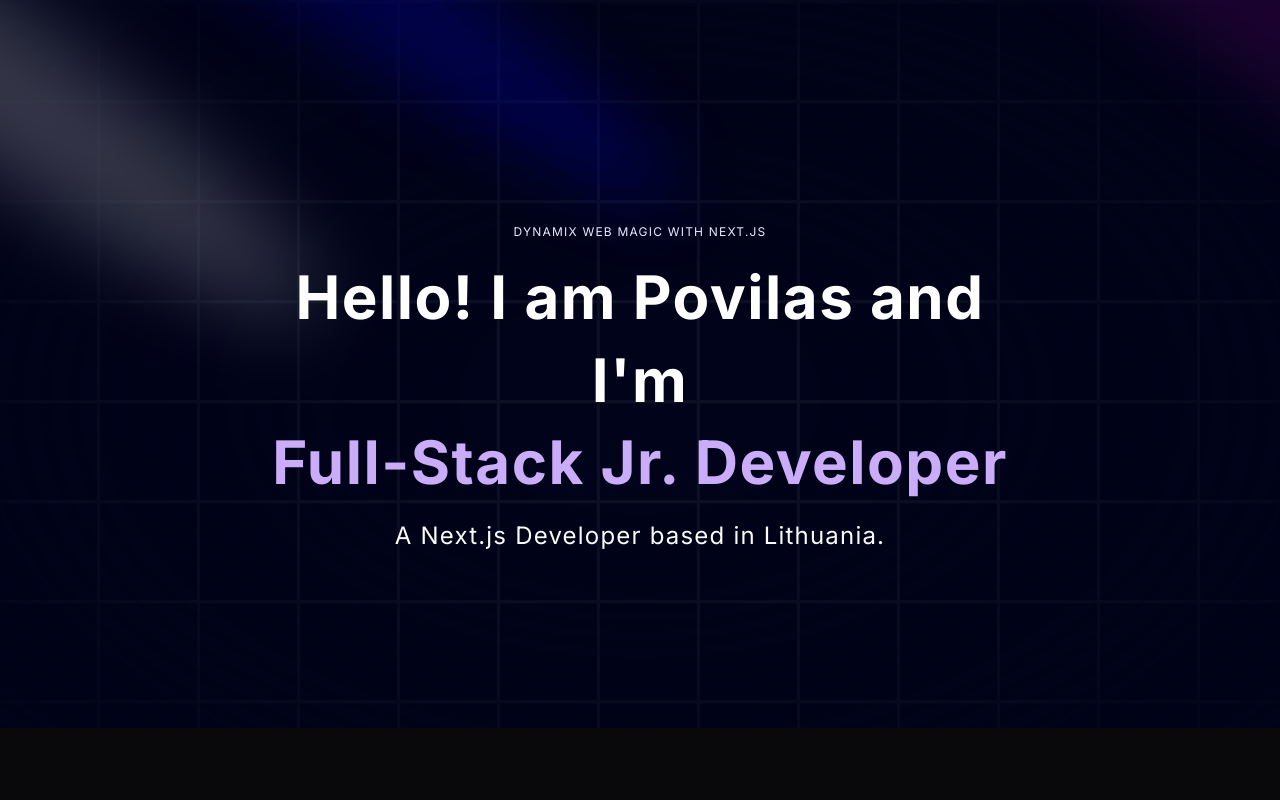
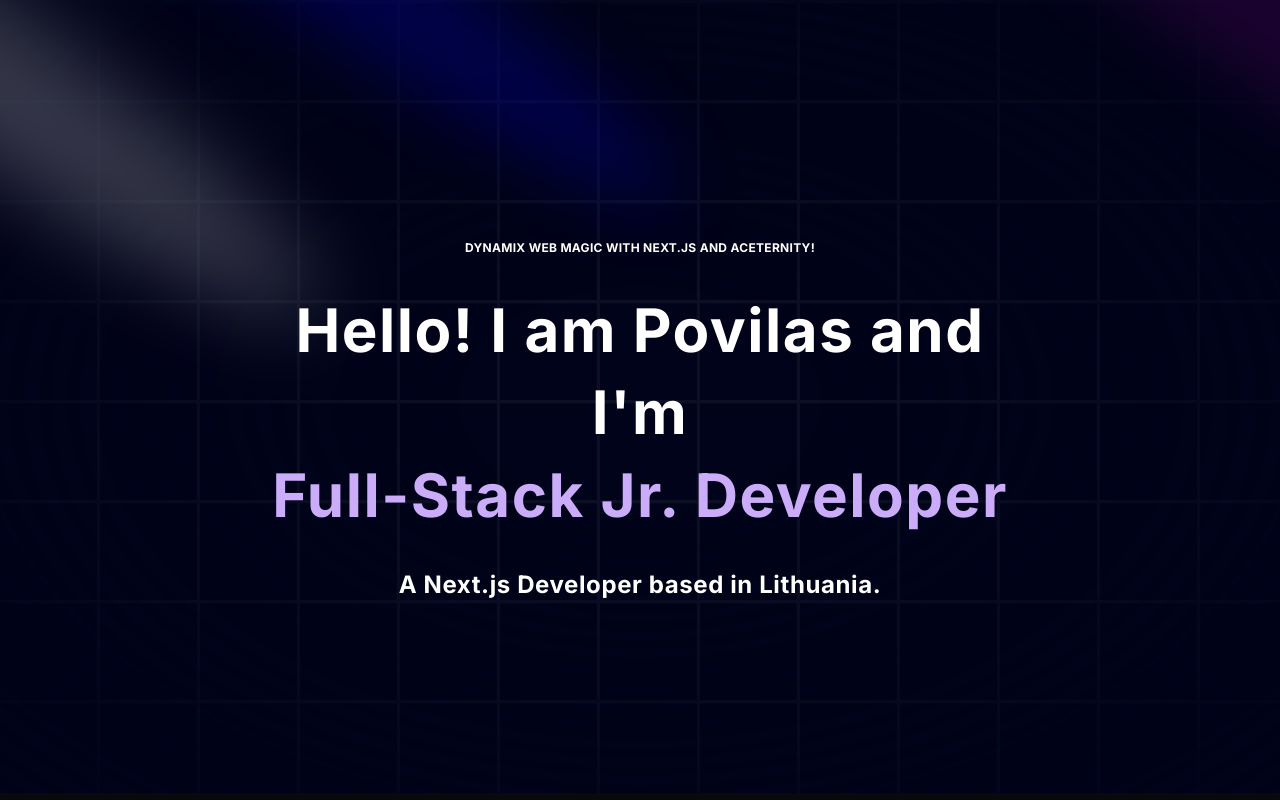
Before and after one commit to Pamkenas/Portfolio, a Next.js app: page / in a window 1280 px wide. Built offline with nearby package versions, Linux system fonts and the light colour scheme.

Commit message:
initial commit

```diff
--- a/components/Hero.tsx
+++ b/components/Hero.tsx
@@ -16,20 +16,19 @@
 
       <div className="flex justify-center relative my-20 z-10">
         <div className="max-w-[80vw] md:max-w-2xl lg:max-w-[60vw] flex flex-col items-center justify-center">
-          <h2 className="uppercase tracking-widest text-xs text-center text-blue-100 max-w-80">
-            Dynamix Web Magic with next.js
-          </h2>
+          <TextGenerateEffect
+            className="uppercase tracking-widest text-xs text-center text-blue-100 max-w-90"
+            words={["Dynamix Web Magic with next.js and aceternity!"]}
+          />
           <TextGenerateEffect
             className="text-center text-[40px] md:text-5xl lg:text-6xl"
-            words={[
-              "Hello! I am Povilas and I'm",
-              "Full-Stack Jr. Developer",
-            ]}
+            words={["Hello! I am Povilas and I'm", "Full-Stack Jr. Developer"]}
+            highlightLineIndex={1}
           />
-
-          <p className="text-center md:tracking-wider mb-4 text-sm md:text-lg lg:text-2xl">
-            A Next.js Developer based in Lithuania.
-          </p>
+          <TextGenerateEffect
+            className="text-center md:tracking-wider mb-4 text-sm md:text-lg lg:text-2xl"
+            words={["A Next.js Developer based in Lithuania."]}
+          />
         </div>
       </div>
     </div>
--- a/components/ui/TextGenerateEffect.tsx
+++ b/components/ui/TextGenerateEffect.tsx
@@ -8,11 +8,13 @@
   className,
   filter = true,
   duration = 0.5,
+  highlightLineIndex = -1, // Add an index to specify which line should be highlighted
 }: {
   words: string[];
   className?: string;
   filter?: boolean;
   duration?: number;
+  highlightLineIndex?: number; // New prop to specify which line gets purple text
 }) => {
   const [scope, animate] = useAnimate();
 
@@ -33,15 +35,14 @@
   const renderWords = () => {
     return (
       <motion.div ref={scope}>
-        {words.map((line, idx) => (
-          <div key={idx} className="block text-center">
+        {words.map((line, lineIdx) => (
+          <div key={lineIdx} className="block text-center">
             {line.split(" ").map((word, wordIdx) => (
               <motion.span
                 key={`${word}-${wordIdx}`}
                 className={`${
-                  word === "Full-Stack" ||
-                  word === "Jr." ||
-                  word === "Developer"
+                  lineIdx === highlightLineIndex &&
+                  (word === "Full-Stack" || word === "Jr." || word === "Developer")
                     ? "text-purple"
                     : "dark:text-white text-black"
                 } opacity-0`}
```
